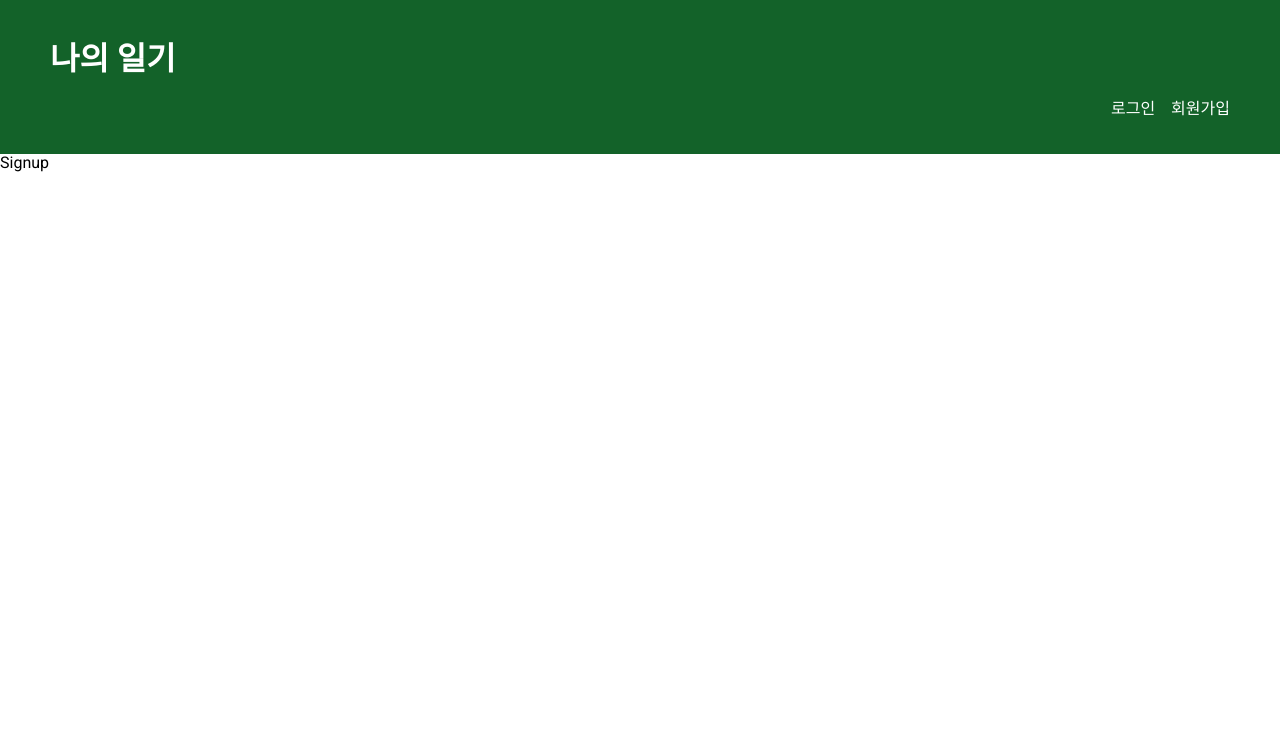
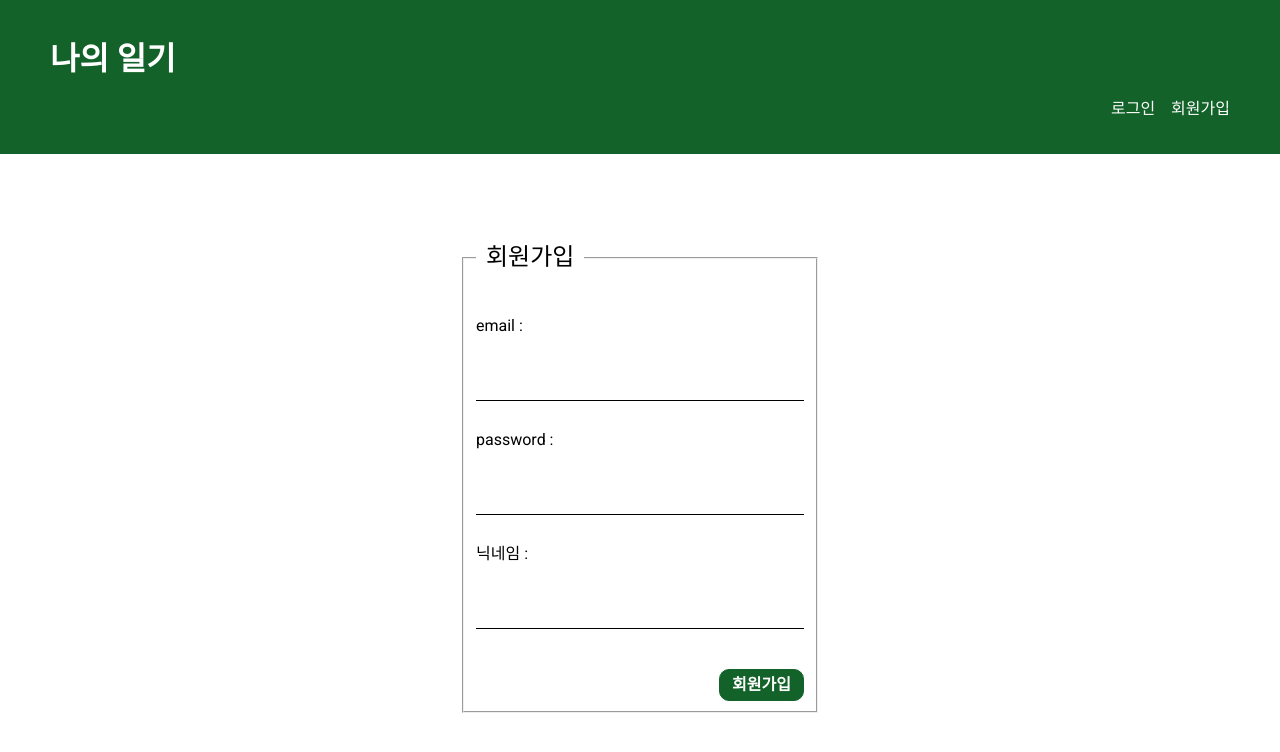
Before and after one commit to ji-hyeee/Firebase, a React (Create React App) app: page /signup in a window 1280 px wide. Shown: the top 752 px of the page. Built offline with nearby package versions, Linux system fonts and the light colour scheme.

Commit message:
feat: signup form

```diff
--- a/src/pages/signup/Signup.js
+++ b/src/pages/signup/Signup.js
@@ -1,8 +1,43 @@
-import styles from './Signup.module.css'
+import { useState } from 'react';
+import styles from './Signup.module.css';
+
 export default function Signup() {
+    const [email, setEmail] = useState('');
+    const [password, setPassword] = useState('');
+    const [displayName, setDisplayName] = useState('');
+
+
+    const handleData = (event) => {
+        if (event.target.type === "email") {
+            setEmail(event.target.value);
+        } else if (event.target.type === "password") {
+            setPassword(event.target.value);
+        } else if (event.target.type === "text") {
+            setDisplayName(event.target.value);
+        }
+    }
+
+    const handleSubmit = (event) => {
+        event.preventDefault();
+        console.log(email, password);
+    }
+
     return (
-        <div>
-            Signup
-        </div>
+        <form className={styles.signup_form} onSubmit={handleSubmit} >
+            <fieldset>
+                <legend>회원가입</legend>
+                <label htmlFor="myEmail">email : </label>
+                <input type="email" id="myEmail" required onChange={handleData} value={email} />
+
+                <label htmlFor="myPassWord">password : </label>
+                <input type="password" id="myPassWord" required onChange={handleData} value={password} />
+
+                <label htmlFor="myNickName">닉네임 : </label>
+                <input type="test" id="myNickName" required onChange={handleData} value={displayName} />
+
+                <button type="submit" className={styles.btn}>회원가입</button>
+            </fieldset>
+        </form>
+
     )
 }
--- a/src/pages/signup/Signup.module.css
+++ b/src/pages/signup/Signup.module.css
@@ -0,0 +1,38 @@
+.signup_form {
+    max-width: 360px;
+    margin: 60px auto;
+    padding: 20px;
+}
+
+.signup_form legend {
+    font-size: 1.5em;
+    padding: 10px;
+}
+
+.signup_form label {
+    display: block;
+    margin: 30px 0;
+}
+
+.signup_form input {
+    display: block;
+    width: 100%;
+    box-sizing: border-box;
+    padding: 8px 6px;
+    font-size: 1em;
+    color: #777;
+    border: none;
+    border-bottom: 1px solid black;
+}
+
+.signup_form button {
+    margin-top: 40px;
+    float: right;
+    padding: 6px 12px;
+    border-radius: 10px;
+    color: #fff;
+    background-color: rgb(19, 98, 41);
+    border: 1px solid rgb(19, 98, 41);
+    font-weight: bold;
+    cursor: pointer;
+}
```
